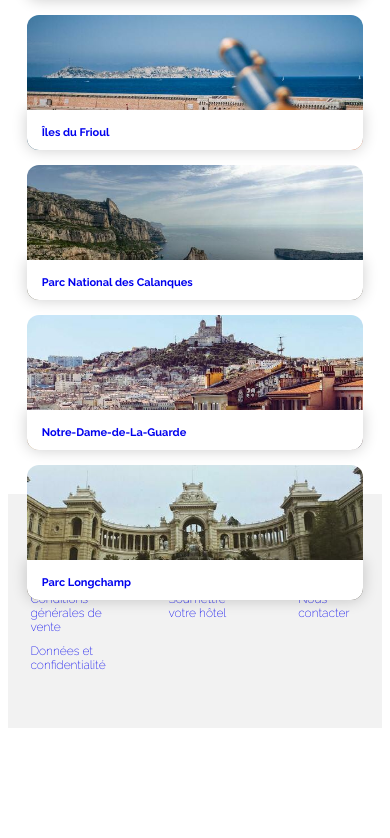
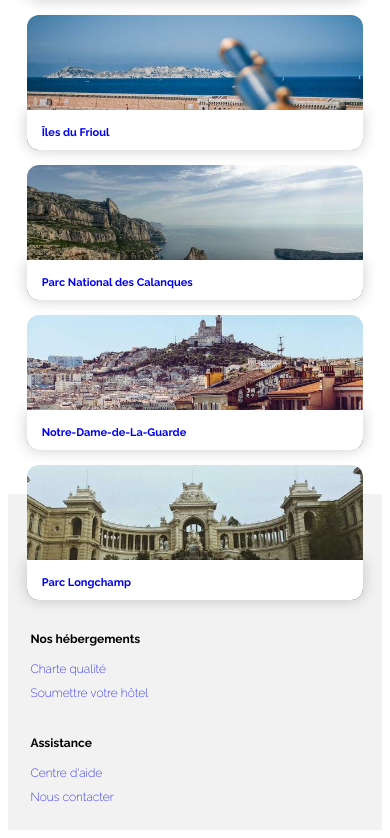
Before and after one commit to clotou/P2_lacaille_clotilde, a plain HTML site: page index.html in a window 390 px wide. Shown: the part 2171-3009 px from the top of the page. Before the commit the page ends 2907 px from the top, so only its background shows below. Drawn offline with Linux system fonts and the light colour scheme.

Commit message:
ok footer

```diff
--- a/style.css
+++ b/style.css
@@ -685,4 +685,10 @@ ul {
     height: 100%;
     margin-bottom: 15px;
   }
+  footer {
+    flex-direction: column;
+  }
+  .footer-category {
+    padding: 10px 0 0 0;
+  }
 }
```
